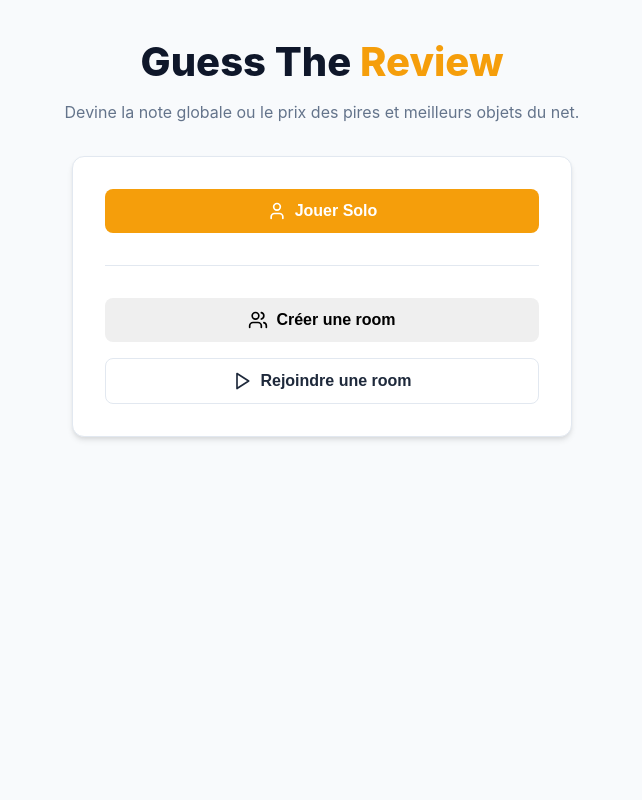
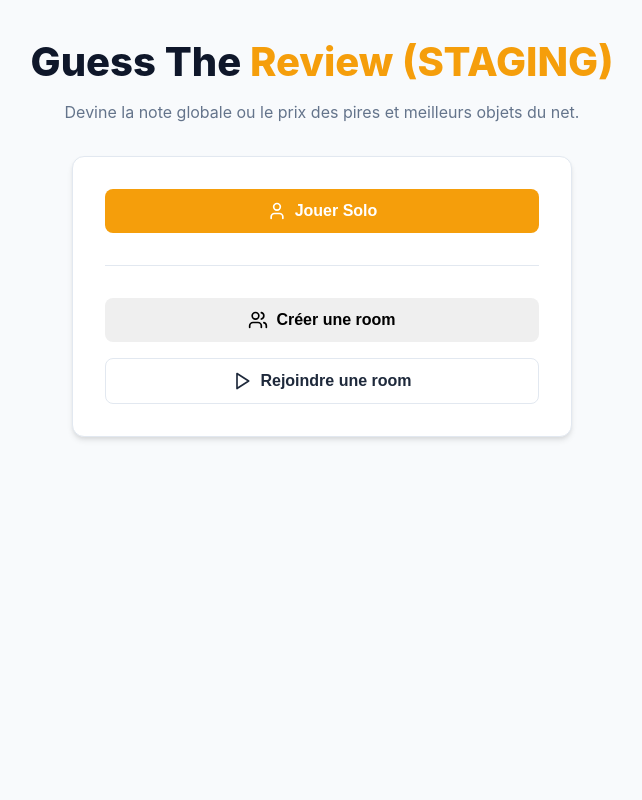
Before and after one commit to MaviePerso/guess-the-review, a Next.js app: page / in a window 1280 px wide. Shown: the top 800 px of the page, without its empty margins (318-960 px from the left). Built offline with nearby package versions, Linux system fonts and the light colour scheme; no server answers.

Commit message:
Test staging: modified homepage title

```diff
--- a/src/app/page.tsx
+++ b/src/app/page.tsx
@@ -67,7 +67,7 @@ function HomeContent() {
   return (
     <div className="container">
       <div className="header">
-        <h1 className="title">Guess The <span>Review</span></h1>
+        <h1 className="title">Guess The <span>Review (STAGING)</span></h1>
         <p className="subtitle">Devine la note globale ou le prix des pires et meilleurs objets du net.</p>
       </div>
 
```
